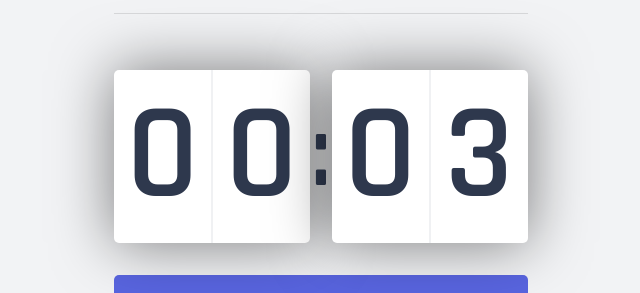
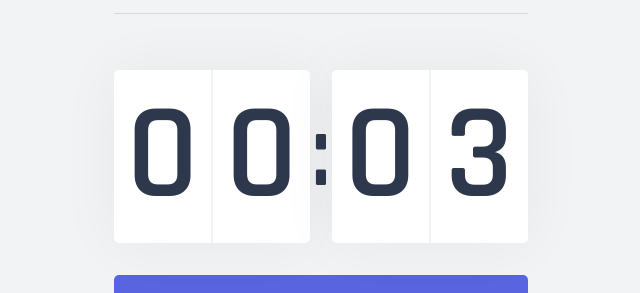
Before and after one commit to victorbadaro/moveit-next, a Next.js app: page / in a window 1280 px wide. Shown: the part 311-604 px from the top of the page, without its empty margins (62-702 px from the left). Built offline with nearby package versions, Linux system fonts and the light colour scheme.

Commit message:
chore: countdown style fix

```diff
--- a/src/styles/components/Countdown.module.css
+++ b/src/styles/components/Countdown.module.css
@@ -11,7 +11,7 @@
     display: flex;
     justify-content: space-evenly;
     background: var(--white);
-    box-shadow: 0 0 60px rgba(0, 0, 0, 0.5);
+    box-shadow: 0 0 60px rgba(0, 0, 0, 0.05);
     border-radius: 5px;
     font-size: 8.5rem;
     text-align: center;
```
